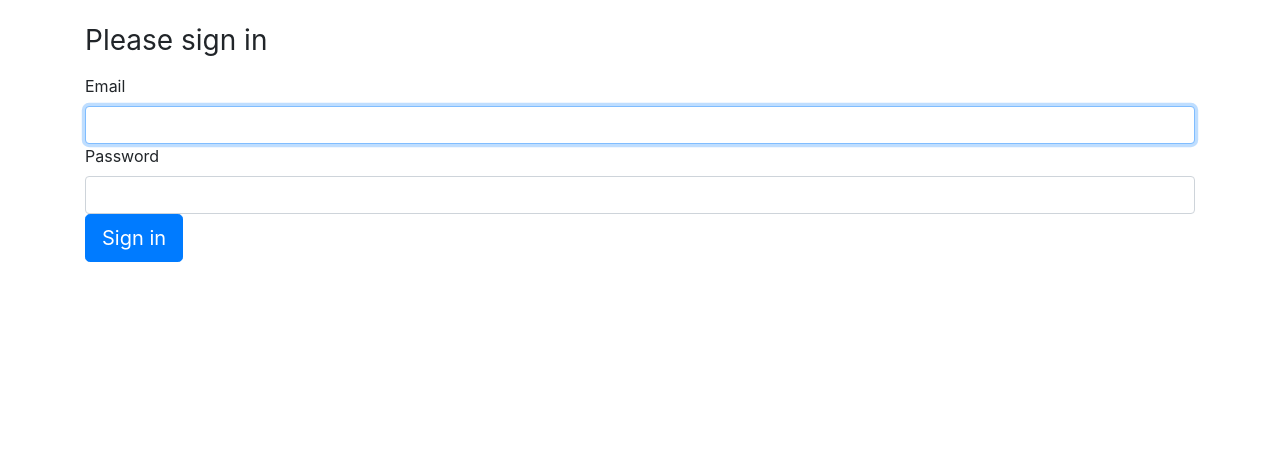
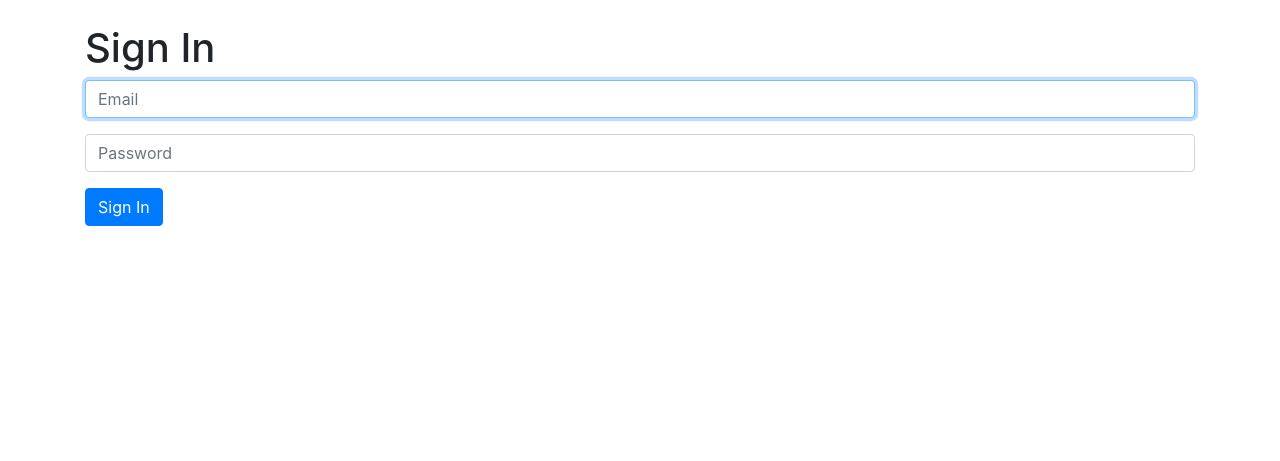
Before and after one commit to SergeyGavr/project-manager, a Symfony app: template manager/templates/security/login.html.twig in a window 1280 px wide. Shown: the part 56-517 px from the top of the page. Run offline with Twig, Linux system fonts and the light colour scheme; the template is opened without the code that fills it, so the values that code supplies are empty; some libraries are stand-ins or nearby versions.

Commit message:
Added bootstrap markup

```diff
--- a/manager/templates/security/login.html.twig
+++ b/manager/templates/security/login.html.twig
@@ -14,11 +14,16 @@
         </div>
     {% endif %}
 
-    <h1 class="h3 mb-3 font-weight-normal">Please sign in</h1>
-    <label for="inputEmail">Email</label>
-    <input type="email" value="{{ last_username }}" name="email" id="inputEmail" class="form-control" required autofocus>
-    <label for="inputPassword">Password</label>
-    <input type="password" name="password" id="inputPassword" class="form-control" required>
+    <h1>Sign In</h1>
+
+    <div class="form-group">
+        <label for="inputEmail" class="sr-only control-label required">Email</label>
+        <input type="email" value="{{ last_username }}" name="email" id="inputEmail" class="form-control" placeholder="Email" required autofocus>
+    </div>
+    <div class="form-group">
+        <label for="inputPassword" class="sr-only control-label required">Password</label>
+        <input type="password" name="password" id="inputPassword" class="form-control" placeholder="Password" required>
+    </div>
 
     <input type="hidden" name="_csrf_token"
            value="{{ csrf_token('authenticate') }}"
@@ -35,8 +40,8 @@
         </div>
     #}
 
-    <button class="btn btn-lg btn-primary" type="submit">
-        Sign in
-    </button>
+    <div class="form-group">
+        <button class="btn btn-primary" type="submit">Sign In</button>
+    </div>
 </form>
 {% endblock %}
```
